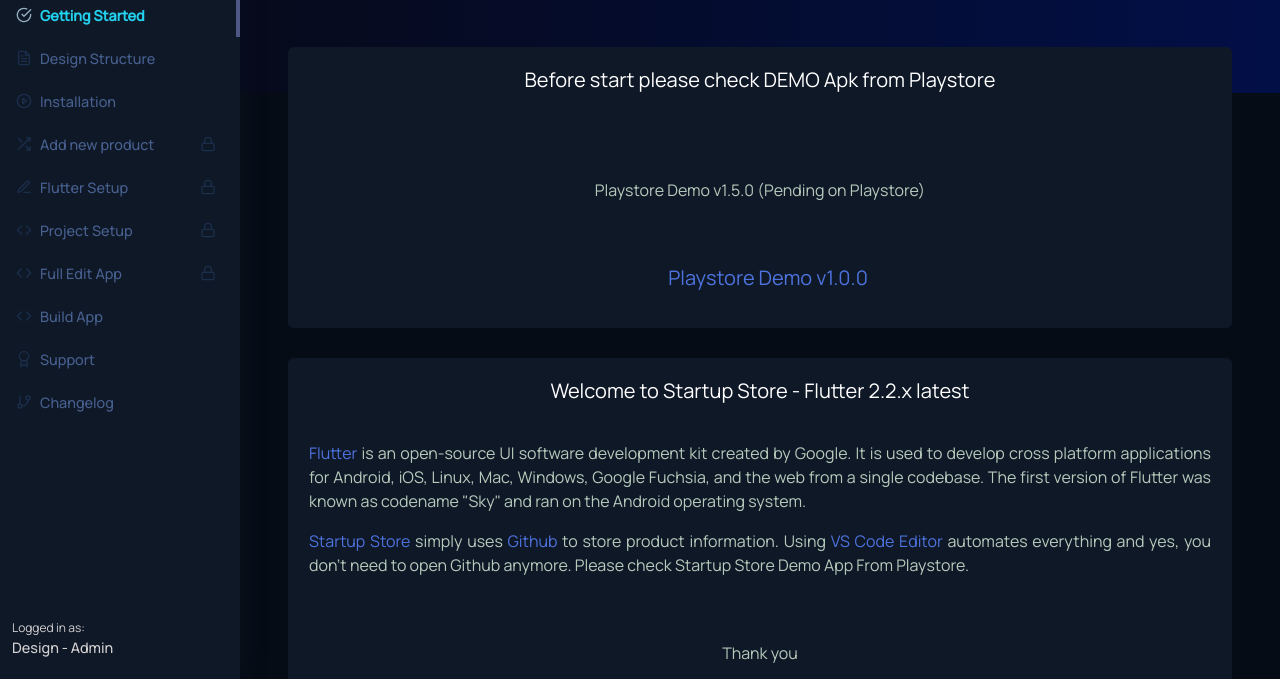
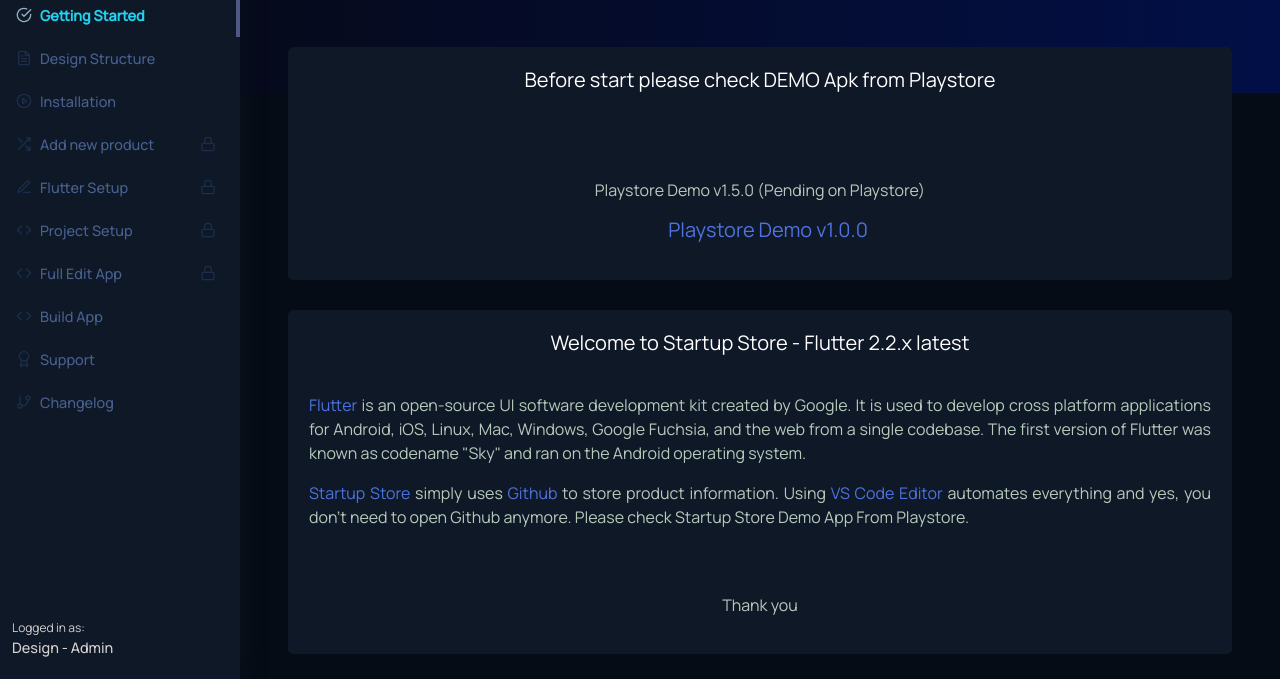
Before and after one commit to Deepjyoti120/Startup-Store-Online-Documentation-v1, a plain HTML site: page index.html in a window 1280 px wide. Shown: the part 121-800 px from the top of the page. Drawn offline with Linux system fonts and the light colour scheme; a web font is replaced by a local one.

Commit message:
fix tp-5

```diff
--- a/index.html
+++ b/index.html
@@ -145,7 +145,7 @@
                                                   Playstore Demo v1.5.0 (Pending on Playstore)
 
                                             </p>
-                                            <p class="docDetails textNone text-center pt-5"><a
+                                            <p class="docDetails textNone text-center"><a
                                                     href="https://bit.ly/3zEKLlG" target="_blank"
                                                     class="h5 font-width-bold mr-auto ml-md-3 my-2 my-md-0 mw-100">
                                                     Playstore Demo v1.0.0
```
